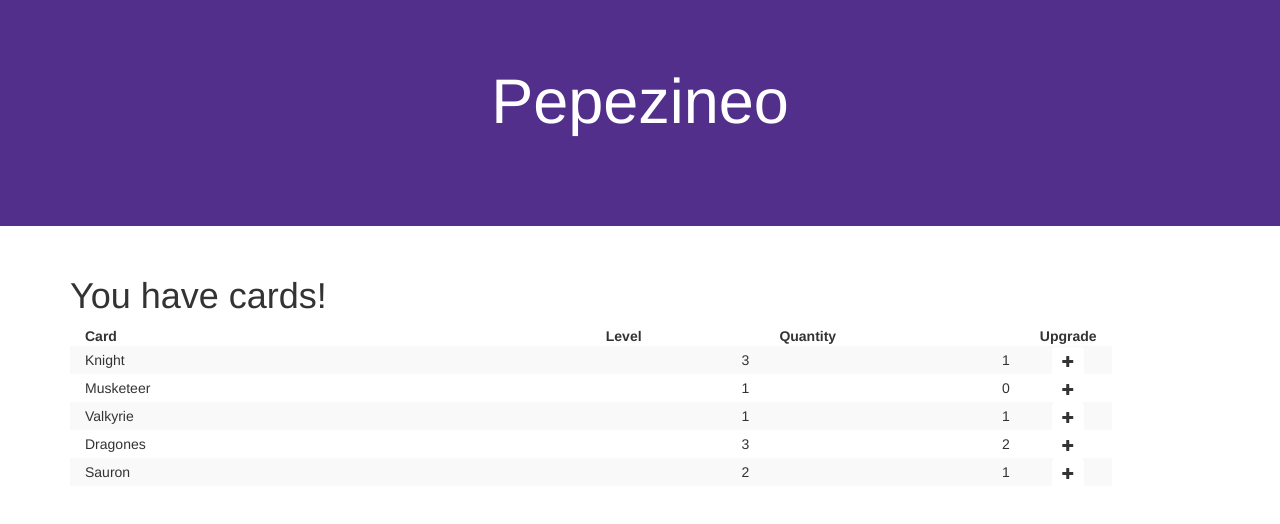
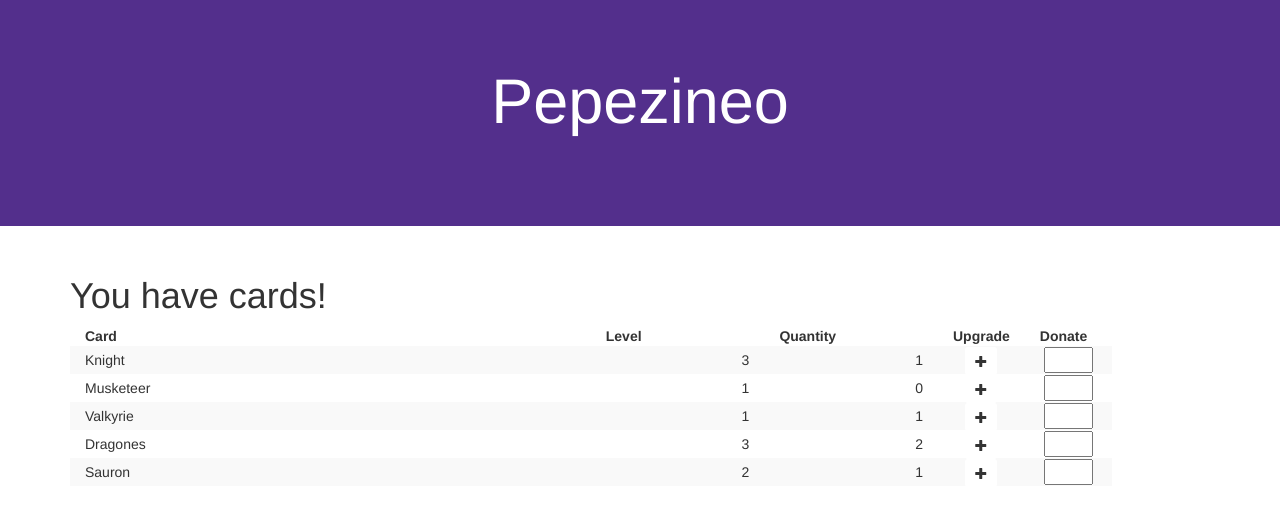
Before and after one commit to bimaoe/pepezineo, a Django app: template hello/templates/dashboard.html in a window 1280 px wide. Shown: the part 72-596 px from the top of the page. Run offline with Django 3.2, Linux system fonts and the light colour scheme; the template is opened without the code that fills it: values that come from a table or form of the project are taken from there, others are empty; data comes from the database, SQL or seed files in the repository; both versions use the stored data as it was after the commit; parts of the project's set-up code (start-up, migrations or seed data) failed here and were passed over; some libraries are stand-ins or nearby versions.

Commit message:
Added donate card feature.

```diff
--- a/gettingstarted/urls.py
+++ b/gettingstarted/urls.py
@@ -14,6 +14,7 @@ urlpatterns = [
     url(r'^create-cards', hello.views.create_cards, name='create-cards'),
     url(r'^dashboard', hello.views.dashboard, name='dashboard'),
     url(r'^db', hello.views.db, name='db'),
+    url(r'^donate-cards', hello.views.donate_cards, name='donate-cards'),
     url(r'^insert-cards-into-db', hello.views.insert_cards_into_db,
         name='insert-cards-into-db'),
     url(r'^insert-or-update-my-card-into-db',
--- /dev/null
+++ b/hello/static/scripts/donate_cards.js
@@ -0,0 +1,36 @@
+if (typeof pepezineo === 'undefined') {
+  pepezineo = {};
+}
+
+pepezineo.donate_cards = {};
+pepezineo.donate_cards.donate = function() {
+  var data = {};
+  $('.donate-card-input').each(function() {
+    var quantity = parseInt($(this).val(), 10);
+    var card = $(this).data('card');
+    if (quantity > 0) {
+      data[card] = quantity;
+    }
+  });
+  $.post('/donate-cards', data,
+      function() {
+        $('.donate-card-input').each(function() {
+          var quantity = parseInt($(this).val(), 10);
+          var card = $(this).data('card');
+          if (quantity) {
+            var old_quantity = parseInt($('#'+card+'-quantity').html(), 10);
+            $('#'+card+'-quantity').html(old_quantity - quantity);
+            $(this).val('');
+          }
+        });
+  }).fail(function() {
+    // TODO(bimaoe): Handle not enough cards error.
+  });
+}
+$(window).on('load', function() {
+  $('.donate-card-input').keyup(function(e) {
+    if (e.keyCode == 13) {
+      pepezineo.donate_cards.donate();
+    }
+  });
+});
--- /dev/null
+++ b/hello/static/scripts/setup.js
@@ -0,0 +1,24 @@
+function getCookie(name) {
+  var cookieValue = null;
+  if (document.cookie && document.cookie != '') {
+    var cookies = document.cookie.split(';');
+    for (var i = 0; i < cookies.length; i++) {
+      var cookie = $.trim(cookies[i]);
+      // Does this cookie string begin with the name we want?
+      if (cookie.substring(0, name.length + 1) == (name + '=')) {
+        cookieValue = decodeURIComponent(cookie.substring(name.length + 1));
+        break;
+      }
+    }
+  }
+  return cookieValue;
+}
+
+$.ajaxSetup({
+  beforeSend: function(xhr, settings) {
+    if (!(/^http:.*/.test(settings.url) || /^https:.*/.test(settings.url))) {
+      // Only send the token to relative URLs i.e. locally.
+      xhr.setRequestHeader("X-CSRFToken", getCookie('csrftoken'));
+    }
+  }
+});
--- a/hello/templates/base.html
+++ b/hello/templates/base.html
@@ -1,11 +1,12 @@
 <!DOCTYPE html>
+<meta charset="utf-8">
 <html>
 <head>
 <title>Pepezineo</title>
   <link rel="stylesheet" type="text/css" href="//maxcdn.bootstrapcdn.com/bootstrap/3.3.4/css/bootstrap.min.css" />
   <script src="https://ajax.googleapis.com/ajax/libs/jquery/2.1.3/jquery.min.js"></script>
-  <script type="text/javascript" src="//maxcdn.bootstrapcdn.com/bootstrap/3.3.4/js/bootstrap.min.js"></script>
-  <style type="text/css">
+  <script src="//maxcdn.bootstrapcdn.com/bootstrap/3.3.4/js/bootstrap.min.js"></script>
+  <style>
     .jumbotron {
         background: #532f8c;
         color: white;
--- a/hello/templates/dashboard.html
+++ b/hello/templates/dashboard.html
@@ -3,7 +3,8 @@
 
 {% block content %}
 
-<script type="text/javascript" src="../static/scripts/update_card.js"></script>
+<script type="text/javascript" src="../static/scripts/setup.js"></script>
+<script type="text/javascript" src="../static/scripts/donate_cards.js"></script>
 
 <div class="jumbotron text-center">
   <div class="container">
@@ -18,21 +19,27 @@
         <tr class="row">
           <th class="col-xs-6"> Card </th>
           <th class="col-xs-2"> Level </th>
-          <th class="col-xs-3"> Quantity </th>
+          <th class="col-xs-2"> Quantity </th>
           <th class="col-xs-1"> Upgrade </th>
+          <th class="col-xs-1"> Donate </th>
         </tr>
       </thead>
       <tbody>
       	{% for card in my_card_list %}
           <tr class="row">
             <td class="col-xs-6 text-left">{{ card.card.name }}</td>
-            <td class="col-xs-2 text-right">{{ card.level }}</td>
-            <td class="col-xs-3 text-right">{{ card.quantity }}</td>
+            <td class="col-xs-2 text-right" id="{{ card.card.name }}-level">{{ card.level }}</td>
+            <td class="col-xs-2 text-right" id="{{ card.card.name }}-quantity">{{ card.quantity }}</td>
             <td class="col-xs-1">
               <div class="text-center">
                 <form action="/upgrade-card" method="post"> {% csrf_token %}
                   <button type="submit" class="btn-sm btn-default btn-image glyphicon glyphicon-plus" name="card" value={{ card.card.name }}></button>
                 </form>
+              </div>
+            </td>
+            <td class="col-xs-1">
+              <div class="text-center"> {% csrf_token %}
+                <input type="number" class="donate-card-input" data-card={{ card.card.name }} class="form-control" min="0" max="{{ card.quantity }}">
               </div>
             </td>
           </tr>
```
Also changed, not shown: hello/views.py (+28 -6 lines), db.sqlite3, 3 other files.
